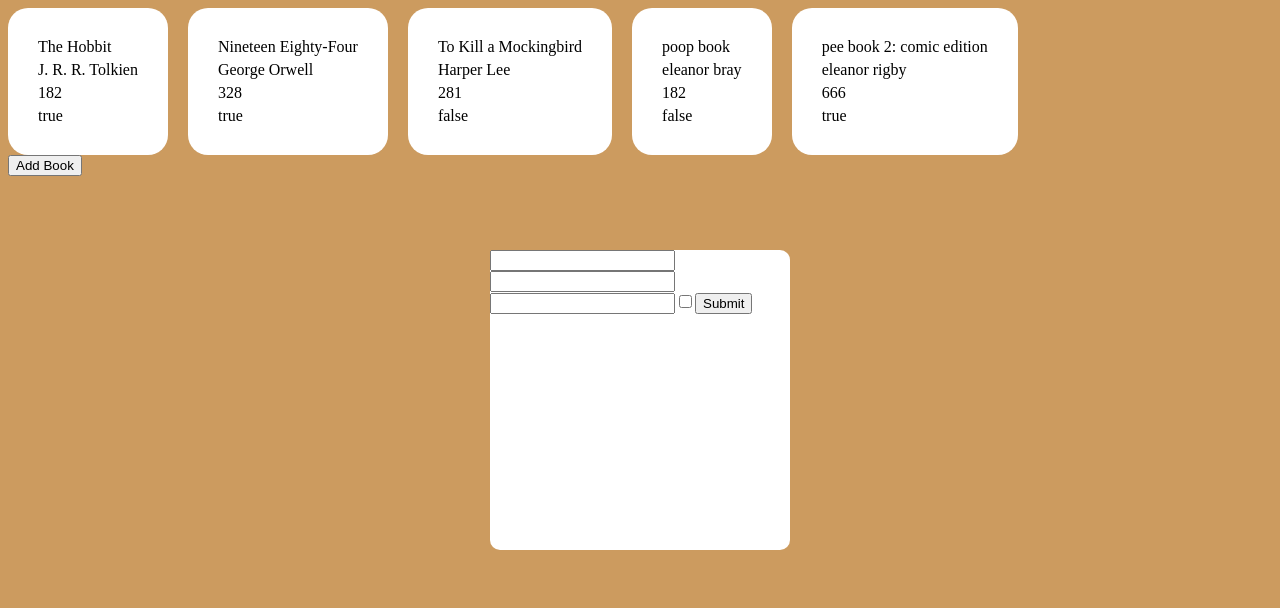
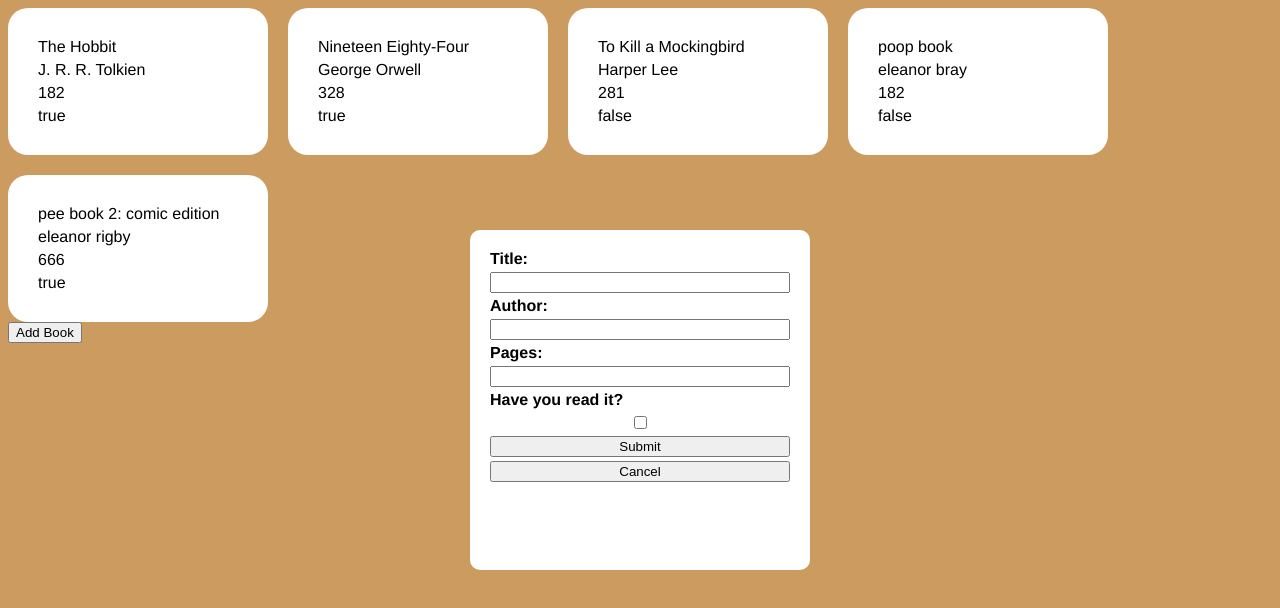
Before and after one commit to ianquill/odin-library, a plain HTML site: page index.html in a window 1280 px wide. Both pictures are taken after a click on the button "Add Book". Drawn offline with Linux system fonts and the light colour scheme.

Commit message:
worked on formatting popup \n added labels \n added cancel button

```diff
--- a/script.js
+++ b/script.js
@@ -25,10 +25,6 @@
 
 console.table(myLibrary);
 
-// function that loops through myLibrary, creating new DIVs and populating them with the data
-
-// for each loop with a for in loop within it
-
 const mainContainer = document.querySelector(".main-container");
 
 function refreshLibrary() {
@@ -46,31 +42,59 @@
     });
 }
 
+function clearLibrary() {
+    while (mainContainer.firstChild) {
+        mainContainer.removeChild(mainContainer.firstChild);
+    }
+};
+
 refreshLibrary();
 
 // BUTTON
 
 const addButton = document.querySelector("button");
 
+
+
 addButton.addEventListener('click', () => {
+
+    if (document.getElementById("pop-up") === null) {
+
         const popUp = document.createElement('div');
         popUp.classList.add("pop-up");
+        popUp.id = "pop-up";
 
         const titleInput = document.createElement('input');
+        const titleLabel = document.createElement('label');
+        titleLabel.setAttribute("for", "title");
+        titleLabel.textContent = "Title:"
         titleInput.id = "title";
+        popUp.appendChild(titleLabel);
         popUp.appendChild(titleInput);
 
         const authorInput = document.createElement('input');
+        const authorLabel = document.createElement('label');
+        authorLabel.setAttribute("for", "author");
+        authorLabel.textContent = "Author:";
         authorInput.id = "author";
+        popUp.appendChild(authorLabel);
         popUp.appendChild(authorInput);
 
         const pagesInput = document.createElement('input');
+        const pagesLabel = document.createElement('label');
+        pagesLabel.setAttribute("for", "pages");
+        pagesLabel.textContent = "Pages:"
         pagesInput.id = "pages";
+        popUp.appendChild(pagesLabel);
         popUp.appendChild(pagesInput);
 
         const readInput = document.createElement('input');
+        const readLabel = document.createElement('label');
+        readLabel.setAttribute("for", "read");
+        readLabel.textContent = "Have you read it?"
         readInput.id = "read";
         readInput.type = "checkbox";
+        popUp.appendChild(readLabel);
         popUp.appendChild(readInput);
 
         const submitButton = document.createElement('button');
@@ -79,13 +103,27 @@
         submitButton.addEventListener('click', () => {
             // submit form?? or get value from all other inputs
             addBookToLibrary(titleInput.value, authorInput.value, pagesInput.value, readInput.value);
+            clearLibrary();
             refreshLibrary();
+        })
+
+        popUp.appendChild(submitButton);
+
+        const cancelButton = document.createElement('button');
+        cancelButton.id = "cancel";
+        cancelButton.textContent = "Cancel";
+        cancelButton.addEventListener('click', () => {
+            popUp.remove();
+        })
+
+        popUp.appendChild(cancelButton);
+
+        mainContainer.appendChild(popUp);
+    }
 
 
 })
-    popUp.appendChild(submitButton);
 
-
-
-    mainContainer.appendChild(popUp);
-})
+function clearPopUp(element) {
+    popUp.remove();
+}
--- a/style.css
+++ b/style.css
@@ -1,9 +1,11 @@
 body {
     background-color: rgb(204, 155, 95);
+    font-family: Helvetica, sans-serif;
 }
 
 .main-container {
     display: flex;
+    flex-wrap: wrap;
     gap: 20px;
 }
 
@@ -14,6 +16,9 @@
     flex-direction: column;
     padding: 30px;
     gap: 5px;
+    width: 200px;
+    flex-shrink: 0;
+    flex-grow: 0;
 }
 
 .pop-up {
@@ -30,4 +35,19 @@
     z-index: 2;
     background-color: white;
     border-radius: 10px;
+
+    display: flex;
+    flex-direction: column;
+    gap: 4px;
+
+    padding: 20px;
 }
+
+input {
+    flex-grow: 0;
+    flex-shrink: 0;
+}
+
+label {
+    font-weight: bold;
+}
```
Also changed, not shown: README.md. Lines whose indentation alone changed are shown as unchanged.
